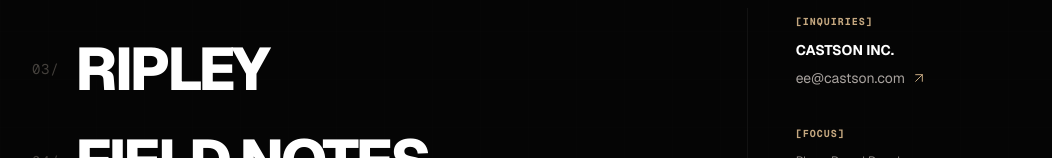
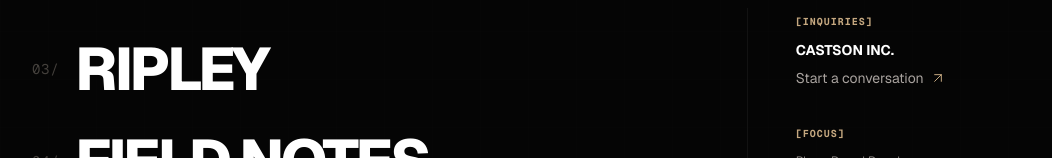
Before and after one commit to ee-prog/castson-site, a Next.js app: page / in a window 1280 px wide. Both pictures are taken after a click on the button "Toggle menu". Shown: the part 305-463 px from the top of the page, without its empty margins (96-1148 px from the left). Built offline with nearby package versions, Linux system fonts and the light colour scheme.

Commit message:
security: remove exposed raw email address and redirect contact pathways to /contact

```diff
--- a/src/components/footer.tsx
+++ b/src/components/footer.tsx
@@ -1,4 +1,5 @@
 import React from "react";
+import Link from "next/link";
 import { ArrowUpRight } from "lucide-react";
 
 export default function Footer() {
@@ -42,13 +43,13 @@ export default function Footer() {
               For owners, operators, property holders, collaborators, and aligned capital.
             </p>
             <div className="pt-2">
-              <a
-                href="mailto:ee@castson.com"
+              <Link
+                href="/contact"
                 className="group inline-flex items-center gap-1 text-xs font-bold uppercase tracking-wider text-white hover:text-emerald-400 transition-colors"
               >
                 <span>Start a conversation</span>
                 <ArrowUpRight className="h-4 w-4 transition-transform group-hover:translate-x-0.5 group-hover:-translate-y-0.5 text-emerald-400" strokeWidth={1.5} aria-hidden="true" />
-              </a>
+              </Link>
             </div>
           </div>
 
--- a/src/components/navbar.tsx
+++ b/src/components/navbar.tsx
@@ -145,13 +145,14 @@ export default function Navbar() {
                 [Inquiries]
               </span>
               <h4 className="text-white text-sm font-bold uppercase mt-2">Castson Inc.</h4>
-              <a
-                href="mailto:ee@castson.com"
+              <Link
+                href="/contact"
+                onClick={() => setIsOpen(false)}
                 className="group flex items-center gap-1.5 text-zinc-400 hover:text-white transition-colors mt-2 text-sm"
               >
-                ee@castson.com
+                Start a conversation
                 <ArrowUpRight className="h-4 w-4 transition-transform group-hover:translate-x-0.5 group-hover:-translate-y-0.5 text-emerald-400" strokeWidth={1.5} aria-hidden="true" />
-              </a>
+              </Link>
             </div>
 
             <div>
```
